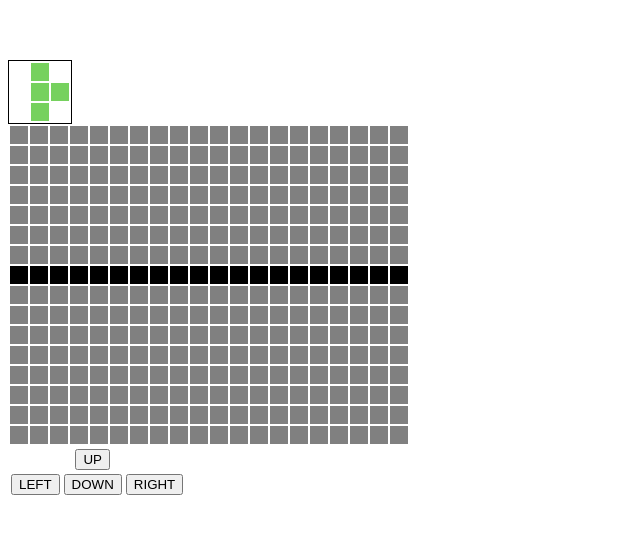
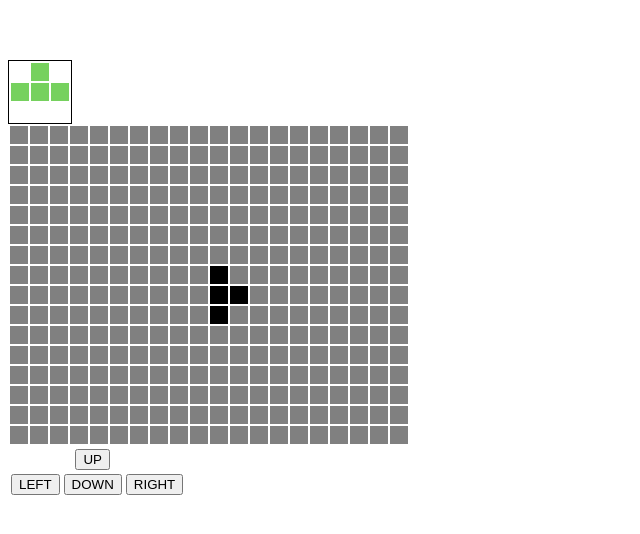
Before and after one commit to bombless/vue-tetris, a Vue app: page /#/ in a window 1280 px wide. Shown: the top 534 px of the page, without its empty margins (0-640 px from the left). Built offline with nearby package versions, Linux system fonts and the light colour scheme.

Commit message:
Fix next-block appearance

```diff
--- a/src/components/Tetris.vue
+++ b/src/components/Tetris.vue
@@ -31,10 +31,10 @@ import shapes from '../shapes'
 
 let plane = newPlane()
 const set = setFactory(plane)
-let frontLayer = shapes.testShape()
-let nextShape = shapes.localize(shapes.randomShape())
+let frontLayer = shapes.randomShape()
+let nextShape = shapes.randomShape()
 let scale = shapes.getScale(nextShape)
-let next = newPlane(nextShape, scale.rowsCount, scale.colsCount)
+let next = newPlane(shapes.localize(nextShape), scale.rowsCount, scale.colsCount)
 
 let offsetX = 0
 let offsetY = 0
@@ -77,12 +77,13 @@ export default {
 }
 
 let backLayer = newPlane()
+let stop = false
 ;(function FrameAnimation () {
   function switchNext () {
     frontLayer = nextShape
-    nextShape = shapes.localize(shapes.randomShape())
+    nextShape = shapes.randomShape()
     scale = shapes.getScale(nextShape)
-    setPlane(next, newPlane(nextShape, scale.rowsCount, scale.colsCount))
+    setPlane(next, newPlane(shapes.localize(nextShape), scale.rowsCount, scale.colsCount))
   }
   let result = combine(shift(newPlane(frontLayer), { x: offsetX, y: offsetY }), backLayer)
   let combo = countCombo(result)
@@ -95,13 +96,14 @@ let backLayer = newPlane()
       set(combine(shift(newPlane(frontLayer), { x: offsetX + 1, y: offsetY }), backLayer))
       offsetX += 1
     } catch (e) {
+      // stop = true
       switchNext()
       setPlane(backLayer, result)
       offsetX = offsetY = 0
     }
     set(result)
   }
-
-  setTimeout(FrameAnimation, 1000)
+  window.frontLayer = frontLayer
+  if (!stop) setTimeout(FrameAnimation, 1000)
 }())
 </script>
--- a/src/tetris-logic.js
+++ b/src/tetris-logic.js
@@ -41,7 +41,6 @@ function testPlane () {
 }
 
 function combine (lhs, rhs) {
-  console.log(lhs, rhs)
   let data = []
 
   for (let i = 0; i < rowsCount; ++i) {
@@ -77,7 +76,6 @@ function setFactory (target) {
 }
 
 function countCombo (plane) {
-  console.log(plane)
   for (let i = 0; i < colsCount; ++i) {
     if (!plane[rowsCount - 1][i].on) {
       return
```
